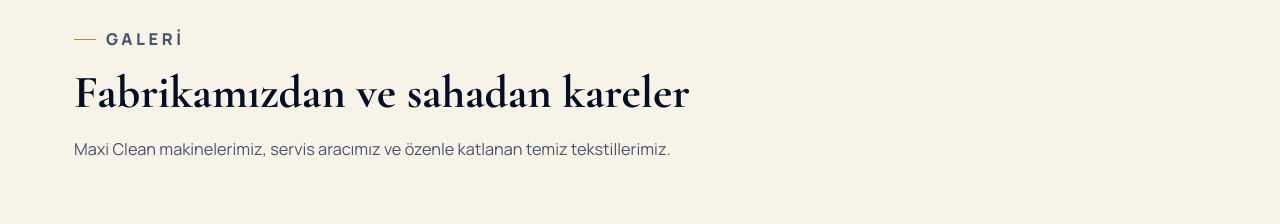
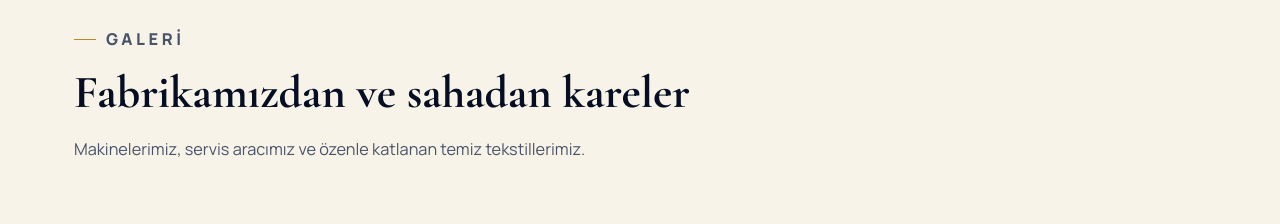
Before and after one commit to 129yildirim/diamond, a plain HTML site: page index.html in a window 1280 px wide. Shown: the part 2660-2884 px from the top of the page. Drawn offline with nearby package versions, Linux system fonts and the light colour scheme.

Commit message:
small text fixed

```diff
--- a/index.html
+++ b/index.html
@@ -187,7 +187,7 @@
     <div class="section-head reveal">
       <p class="eyebrow">Galeri</p>
       <h2>Fabrikamızdan ve sahadan kareler</h2>
-      <p>Maxi Clean makinelerimiz, servis aracımız ve özenle katlanan temiz tekstillerimiz.</p>
+      <p>Makinelerimiz, servis aracımız ve özenle katlanan temiz tekstillerimiz.</p>
     </div>
 
     <div class="gallery-grid">
```
